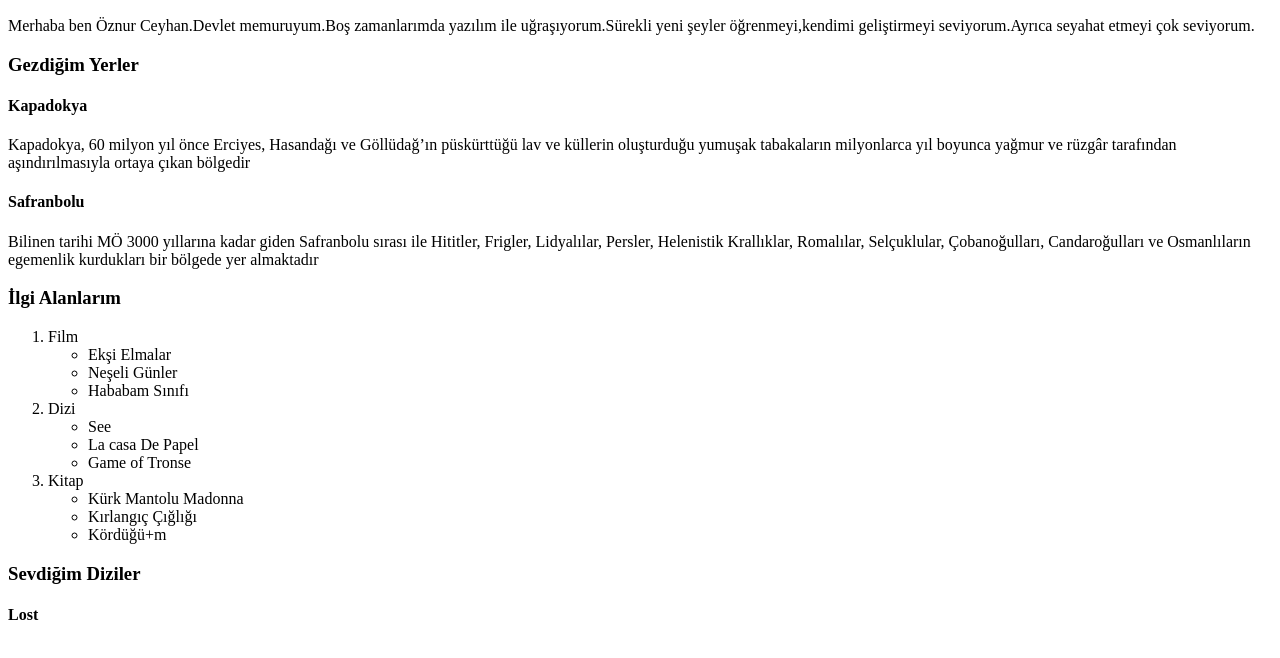
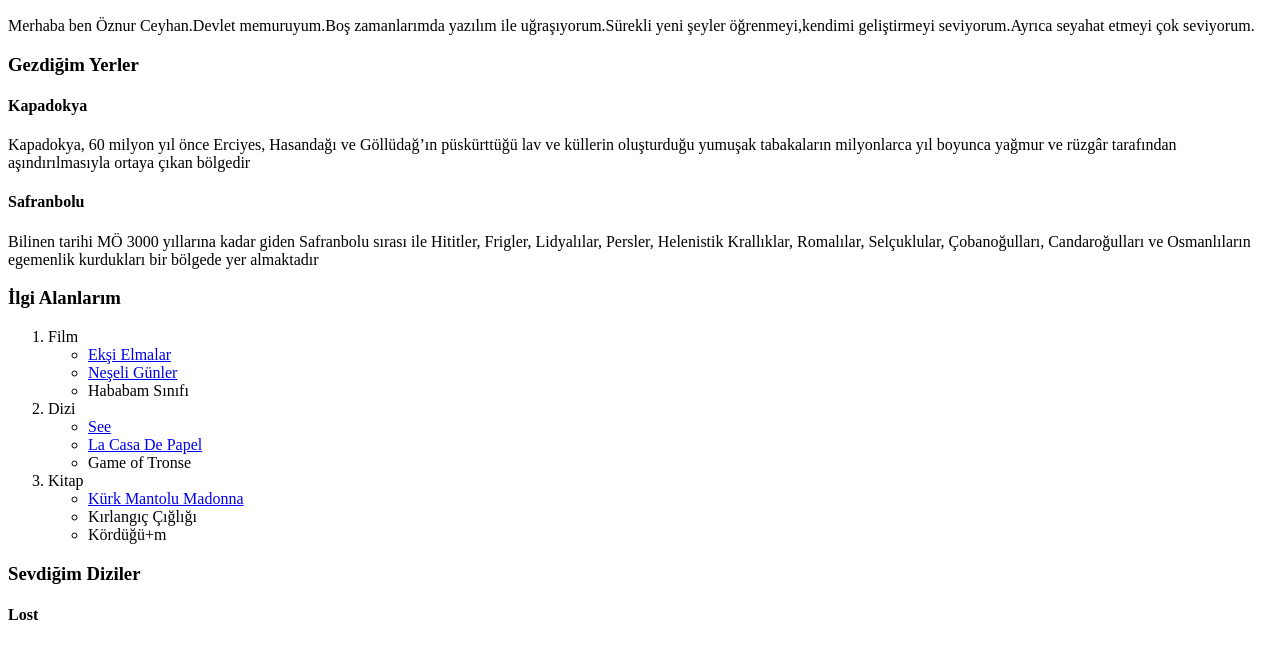
Before and after one commit to oznurceyhan/html-odev-1, a plain HTML site: page index.html in a window 1280 px wide. Shown: the part 110-768 px from the top of the page. Drawn offline with Linux system fonts and the light colour scheme.

Commit message:
film ve dizi linkleri  düzenlendi

```diff
--- a/index.html
+++ b/index.html
@@ -33,19 +33,29 @@
     <ol>
         <li>Film</li>
          <ul type="bullet ">
-            <li><a href:https://www.imdb.com/title/tt5985288/?ref_=ext_shr_lnk>Ekşi Elmalar</a></li>
-            <li>Neşeli Günler</li>
+            <li>
+               <a href="https://www.imdb.com/title/tt5985288/?ref_=ext_shr_lnk" >Ekşi Elmalar</a>
+            </li>
+            <li>
+                <a href=https://www.imdb.com/title/tt0765833/?ref_=ext_shr_lnk>Neşeli Günler</a>
+            </li>
             <li>Hababam Sınıfı</li>
         </ul>
         <li>Dizi</li>
             <ul type="bullet ">
-            <li>See</li>
-            <li>La casa De Papel</li>
+            <li>
+                <a href="https://www.imdb.com/title/tt7949218/?ref_=ext_shr_lnk">See</a>
+            </li>
+            <li>
+                <a href="https://www.imdb.com/title/tt6468322/?ref_=ext_shr_lnk">La Casa De Papel</a>
+            </li>
             <li>Game of Tronse</li>
         </ul>
         <li>Kitap</li>
             <ul type="bullet ">
-            <li>Kürk Mantolu Madonna</li>
+            <li>
+                <a href="https://www.goodreads.com/book/show/220826.K_rk_Mantolu_Madonna">Kürk Mantolu Madonna</a>
+            </li>
             <li>Kırlangıç Çığlığı</li>
             <li>Kördüğü+m</li>
         </ul>
```
